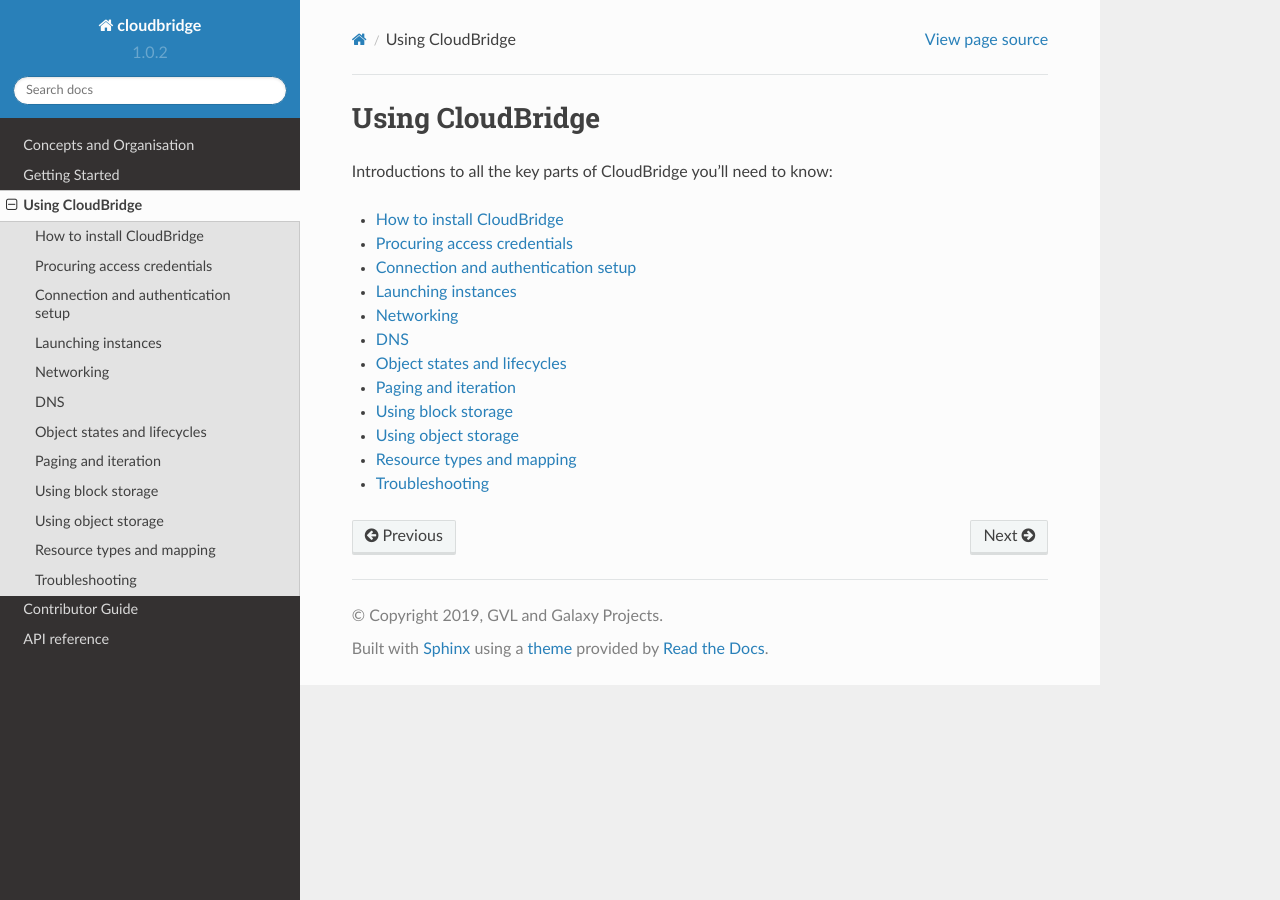
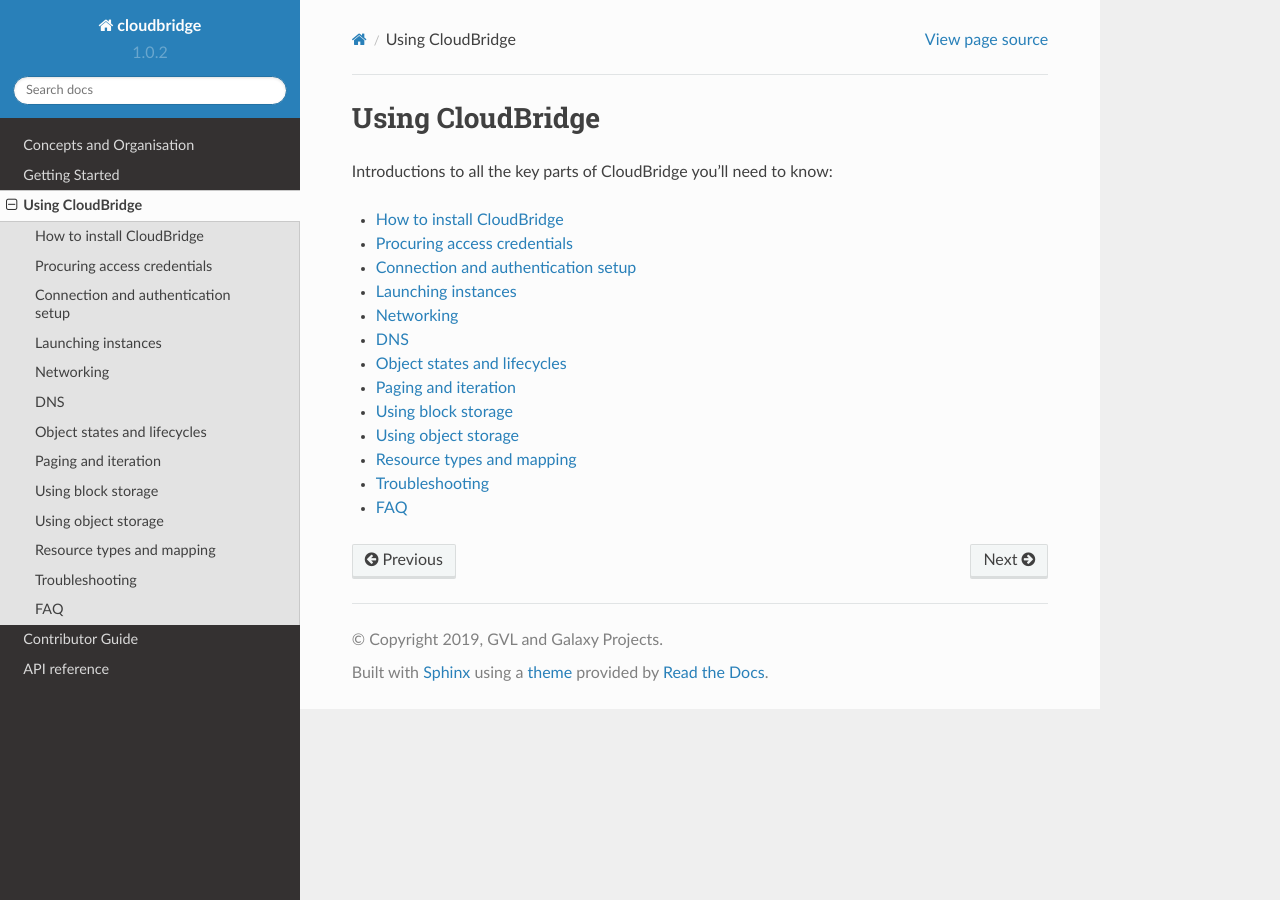
Before and after one commit to CloudVE/cloudbridge, a Sphinx documentation site: the page built from docs/topics/overview.rst, in a window 1280 px wide. Built offline with Sphinx 7.4.7 and the Read the Docs theme 2.0.0, drawn with Linux system fonts in a browser that asks for light colours.

Commit message:
Added FAQ link

```diff
--- a/docs/topics/overview.rst
+++ b/docs/topics/overview.rst
@@ -17,3 +17,4 @@
     Using object storage <object_storage.rst>
     Resource types and mapping <resource_types_and_mapping.rst>
     Troubleshooting <troubleshooting.rst>
+    FAQ <faq.rst>
```
